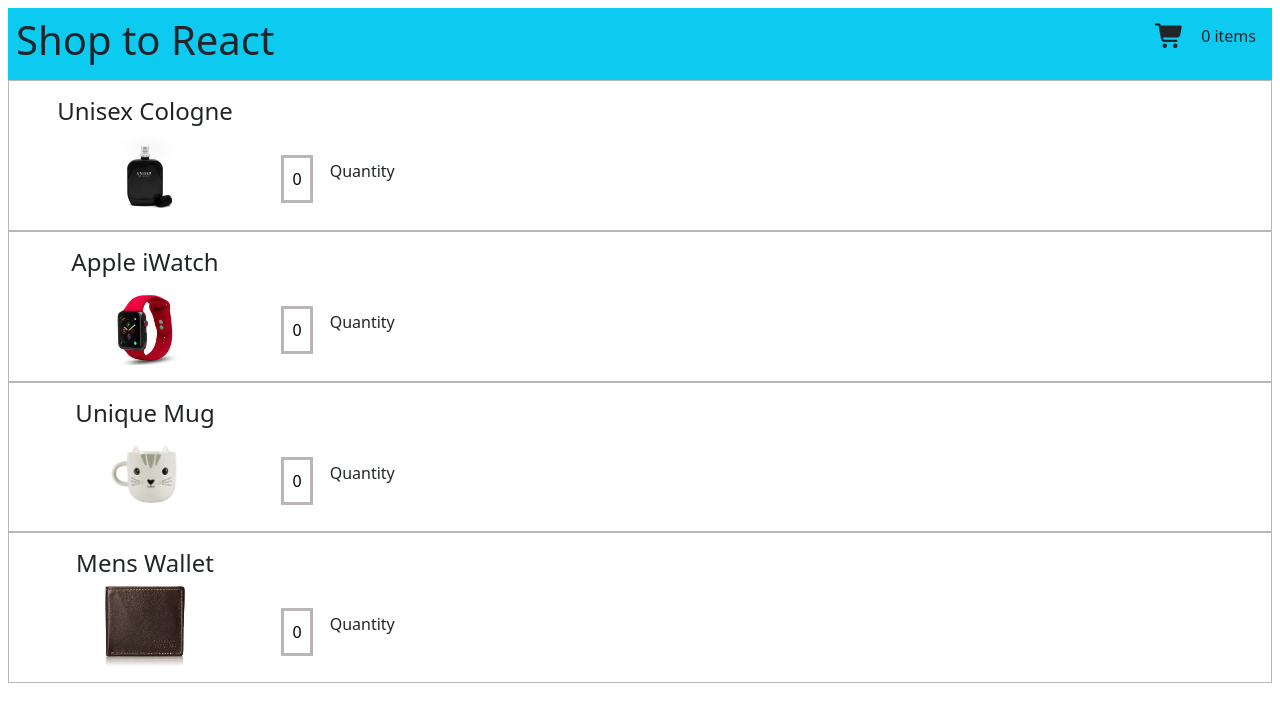
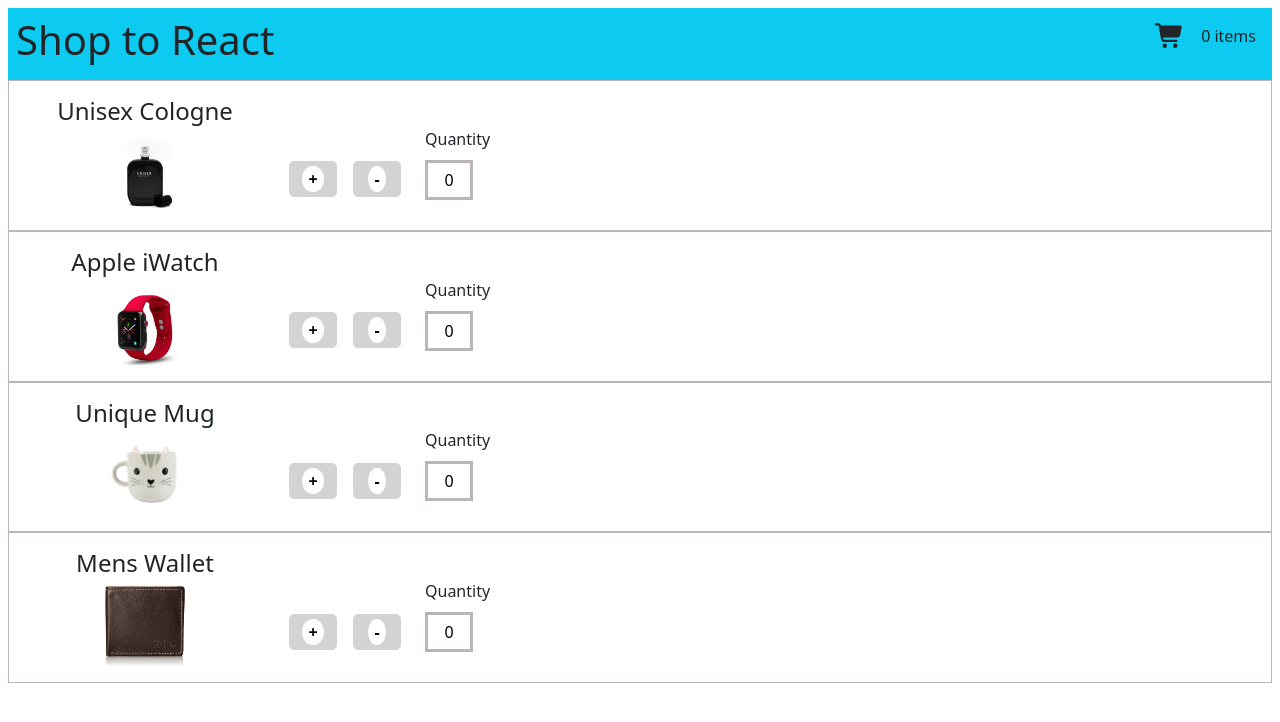
Before and after one commit to tejaavula076/m5-lab-assignment, a React (Create React App) app in the folder shopcart/: page / in a window 1280 px wide. Shown: the top 722 px of the page. Built offline with nearby package versions, Linux system fonts and the light colour scheme.

Commit message:
changes in the shopping cart

```diff
--- /dev/null
+++ b/shopcart/src/ShoppingCart.css
@@ -0,0 +1,54 @@
+.addBtn{
+    background-color: white !important;
+   /* border: 1px solid lightgrey; */
+    border-radius: 50% ;
+    border: 1px solid lightgray;
+    margin: 3px !important;
+    font-weight: bold;
+    text-align: center;
+}
+.addBtnDiv{
+border: 1px solid lightgray;
+background-color: lightgrey;
+justify-content: center;display: flex;
+justify-content: center;
+width: 3rem;
+border-radius: 5px;
+}
+.popupOverlay {
+  position: fixed;
+  top: 0;
+  left: 0;
+  width: 100%;
+  height: 100%;
+  background: rgba(255, 247, 247,0.1);
+  display: flex;
+  justify-content: center;
+  align-items: center;
+  z-index: 1000;
+
+}
+
+.popupBox {
+  background: white;
+  /* padding: 1rem; */
+  border-radius: 10px;
+  position: relative;
+  /* text-align: center; */
+  border: 1px solid lightslategray;
+  min-width: 300px;
+  width: 25rem;
+}
+
+.closeBtn {
+  position: absolute;
+  top: 10px;
+  right: 10px;
+  border: 1px solid black;
+  background: lightgrey;
+  color: black;
+  padding: 5px 10px;
+  cursor: pointer;
+
+
+}
--- a/shopcart/src/ShoppingCart.jsx
+++ b/shopcart/src/ShoppingCart.jsx
@@ -2,21 +2,42 @@ import React, { useEffect, useState } from "react";
 import "bootstrap/dist/css/bootstrap.min.css";
 import { FontAwesomeIcon } from "@fortawesome/react-fontawesome";
 import { faShoppingCart } from "@fortawesome/free-solid-svg-icons";
+import "./ShoppingCart.css";
 
 function ShoppingCart({ productData }) {
-
-
   let [quantity, setQuantity] = useState([0, 0, 0, 0]);
-
+  let [openPopUp, setopenPopUp] = useState(false);
+  let [selectedProduct, setSelectedProduct] = useState(null);
   let changedAmount = (e, idx) => {
     let copy = [...quantity];
     copy[idx] = e.target.value;
     setQuantity(copy);
   };
 
-    let totalNoOfItems = quantity.reduce((sum,curr)=>{
-      return sum=sum+Number(curr)
-    },0);
+  let totalNoOfItems = quantity.reduce((sum, curr) => {
+    return (sum = sum + Number(curr));
+  }, 0);
+  let addToCart = (e, idx) => {
+    let copyOfQty = [...quantity];
+    copyOfQty[idx] = copyOfQty[idx] + 1;
+    setQuantity(copyOfQty);
+  };
+  let deleteFromCart = (e, idx) => {
+    let copyOfQty = [...quantity];
+    copyOfQty[idx] = copyOfQty[idx] - 1;
+    if(copyOfQty[idx]<0){
+      copyOfQty[idx]=0
+    }
+    setQuantity(copyOfQty);
+  };
+  let showPopUp = (e) => {
+    setSelectedProduct(e);
+    setopenPopUp(true);
+  };
+  let closePopUp = () => {
+    setopenPopUp(false);
+    setSelectedProduct(null);
+  };
   return (
     <>
       <div className="m-2">
@@ -40,32 +61,82 @@ function ShoppingCart({ productData }) {
             style={{ border: "1px solid #bbb5b5" }}
             className="p-3 d-flex flex-row"
           >
-            <div className="d-flex flex-column  align-items-center" style={{width:"15rem"}}>
+            <div
+              className="d-flex flex-column  align-items-center"
+              style={{ width: "15rem" }}
+            >
               <h4>{el.desc}</h4>
-              <div>
+              <div onClick={(e) => showPopUp(el)}>
                 {" "}
                 <img src={el.image} style={{ height: "5rem", width: "5rem" }} />
               </div>
             </div>
+
             <div
               className="d-flex flex-row  align-items-center"
               style={{ marginTop: "3rem", marginLeft: "1rem" }}
             >
-              <div>
-                <label>
+              <div className="d-flex flex-row  ">
+                <div className="m-2  addBtnDiv">
+                  <button
+                    className="addBtn"
+                    onClick={(e) => addToCart(e, index)}
+                  >
+                    +
+                  </button>
+                </div>
+                <div className="m-2 addBtnDiv">
+                  <button
+                    className="addBtn"
+                    onClick={(e) => deleteFromCart(e, index)}
+                  >
+                    -
+                  </button>
+                </div>
+              </div>
+              <div className="d-flex flex-column" style={{marginTop:"-2rem", marginLeft:"1rem"}}>
+               <p style={{marginBottom:"9px"}}>Quantity</p>
+               <label>
                   <input
-                  autoComplete="off"
+                    autoComplete="off"
                     name="myInput"
                     value={quantity[index]}
                     onChange={(e) => changedAmount(e, index)}
-                    style={{width:"2rem",border:"3px solid #bbb5b5",height:"3rem",textAlign:"center"}}
+                    style={{
+                      width: "3rem",
+                      border: "3px solid #bbb5b5",
+                      height: "2.5rem",
+                      textAlign: "center",
+                    }}
                   />
                 </label>{" "}
-                {/* {totalNoOfItems} */}
+                </div>
+
+            </div>
+            {openPopUp && selectedProduct && (
+              <div className="popupOverlay" onClick={closePopUp}>
+                <div className="popupBox" onClick={(e) => e.stopPropagation()}>
+                  <button className="closeBtn" onClick={closePopUp}>
+                    X
+                  </button>
+
+                  <h3 className="p-3">{selectedProduct.desc}</h3>
+                  <hr />
+                  <div style={{textAlign:"center"}}>
+                  <img
+                    src={selectedProduct.image}
+                    alt={selectedProduct.desc}
+                    style={{
+                      width: "200px",
+                      height: "200px",
+                      objectFit: "cover", textAlign:"center",justifyContent:"center"
+                    }}
+                  />
+                  </div>
+                  <p className="p-3">Ratings: 3.5/5</p>
+                </div>
               </div>
-              &nbsp;&nbsp;&nbsp;&nbsp;
-              <p>Quantity</p>
-            </div>
+            )}
           </div>
         ))}
       </div>
```
